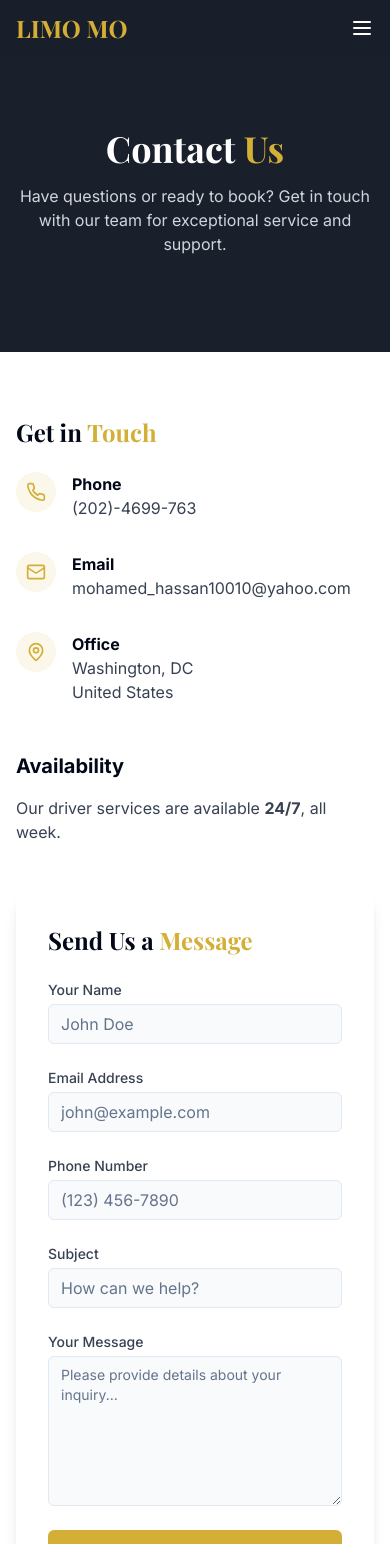
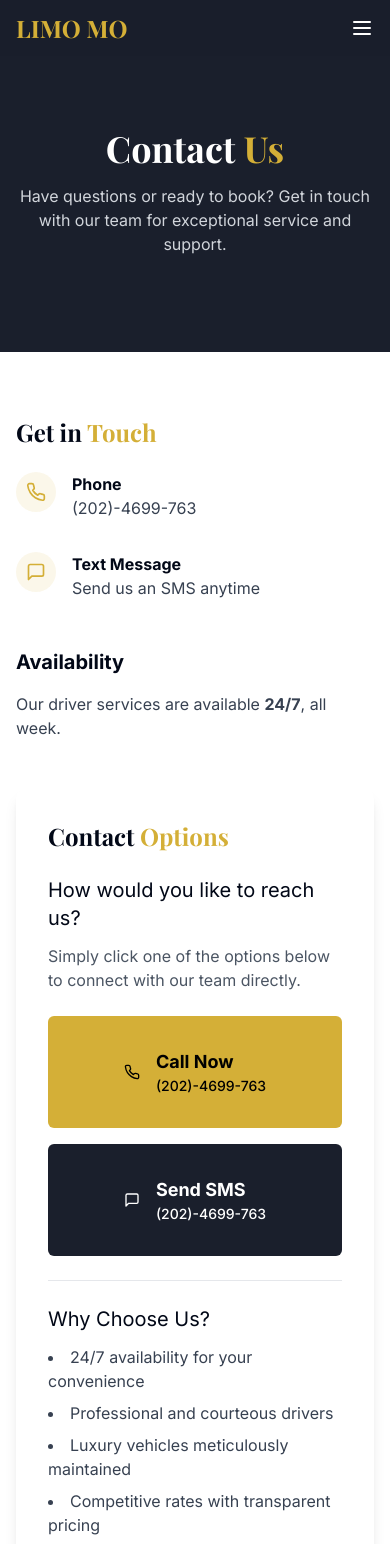
Before and after one commit to AmroAyman99/sleek-wheels-portfolio, a React (Vite) app: page /contact in a window 390 px wide. Shown: the top 1544 px of the page. Built offline with nearby package versions, Linux system fonts and the light colour scheme.

Commit message:
Refactor: Remove email service and use phone/SMS
- Removed email service usage from the contact form.
- Implemented phone/SMS redirection for contact.
- Updated contact form to match booking service behavior.

```diff
--- a/src/pages/Contact.tsx
+++ b/src/pages/Contact.tsx
@@ -1,81 +1,30 @@
+
 import Navbar from "@/components/Navbar";
 import Footer from "@/components/Footer";
 import { Button } from "@/components/ui/button";
-import { Input } from "@/components/ui/input";
-import { Textarea } from "@/components/ui/textarea";
-import { Phone, Mail, MapPin } from 'lucide-react';
-import { useState } from "react";
+import { Phone, MessageSquare } from 'lucide-react';
 import { useToast } from "@/hooks/use-toast";
-import { sendContactEmail } from "@/utils/emailService";
-import { initEmailService } from "@/utils/emailService";
-
-// Initialize email service
-initEmailService();
 
 const Contact = () => {
   const { toast } = useToast();
-  const [formData, setFormData] = useState({
-    name: '',
-    email: '',
-    phone: '',
-    subject: '',
-    message: ''
-  });
-  const [isSubmitting, setIsSubmitting] = useState(false);
+  const phoneNumber = "(202)-4699-763";
 
-  const handleChange = (e: React.ChangeEvent<HTMLInputElement | HTMLTextAreaElement>) => {
-    const { name, value } = e.target;
-    setFormData({
-      ...formData,
-      [name]: value
+  const handleCallClick = () => {
+    window.location.href = `tel:${phoneNumber.replace(/[()-\s]/g, '')}`;
+    toast({
+      title: "Calling",
+      description: `Redirecting to call ${phoneNumber}`,
+      duration: 3000
     });
   };
 
-  const handleSubmit = async (e: React.FormEvent) => {
-    e.preventDefault();
-    setIsSubmitting(true);
-
-    try {
-      console.log('Form submitted', formData);
-
-      // Send the email using our updated email service
-      const result = await sendContactEmail(formData);
-
-      if (result.success) {
-        // Display success toast
-        toast({
-          title: "Message Sent",
-          description: "Thank you for your message. We'll get back to you shortly.",
-          duration: 5000
-        });
-
-        // Reset form
-        setFormData({
-          name: '',
-          email: '',
-          phone: '',
-          subject: '',
-          message: ''
-        });
-      } else {
-        toast({
-          title: "Error",
-          description: result.message || "Something went wrong. Please try again later.",
-          variant: "destructive",
-          duration: 5000
-        });
-      }
-    } catch (error) {
-      console.error('Error sending message:', error);
-      toast({
-        title: "Error",
-        description: "Failed to send your message. Please try again later.",
-        variant: "destructive",
-        duration: 5000
-      });
-    } finally {
-      setIsSubmitting(false);
-    }
+  const handleSmsClick = () => {
+    window.location.href = `sms:${phoneNumber.replace(/[()-\s]/g, '')}`;
+    toast({
+      title: "SMS",
+      description: `Opening SMS to ${phoneNumber}`,
+      duration: 3000
+    });
   };
 
   return (
@@ -111,30 +60,17 @@ const Contact = () => {
                     </div>
                     <div>
                       <h3 className="font-bold">Phone</h3>
-                      <p className="text-gray-700">(202)-4699-763</p>
+                      <p className="text-gray-700">{phoneNumber}</p>
                     </div>
                   </div>
 
                   <div className="flex items-start">
                     <div className="h-10 w-10 rounded-full bg-luxury-primary/10 flex items-center justify-center mr-4">
-                      <Mail className="h-5 w-5 text-luxury-primary" />
+                      <MessageSquare className="h-5 w-5 text-luxury-primary" />
                     </div>
                     <div>
-                      <h3 className="font-bold">Email</h3>
-                      <p className="text-gray-700">mohamed_hassan10010@yahoo.com</p>
-                    </div>
-                  </div>
-
-                  <div className="flex items-start">
-                    <div className="h-10 w-10 rounded-full bg-luxury-primary/10 flex items-center justify-center mr-4">
-                      <MapPin className="h-5 w-5 text-luxury-primary" />
-                    </div>
-                    <div>
-                      <h3 className="font-bold">Office</h3>
-                      <p className="text-gray-700">
-                        Washington, DC<br />
-                        United States
-                      </p>
+                      <h3 className="font-bold">Text Message</h3>
+                      <p className="text-gray-700">Send us an SMS anytime</p>
                     </div>
                   </div>
                 </div>
@@ -151,97 +87,54 @@ const Contact = () => {
             <div className="lg:w-2/3">
               <div className="bg-white p-8 rounded-xl shadow-lg">
                 <h2 className="text-2xl font-serif font-bold mb-6">
-                  Send Us a <span className="gold-text">Message</span>
+                  Contact <span className="gold-text">Options</span>
                 </h2>
 
-                <form onSubmit={handleSubmit}>
-                  <div className="grid grid-cols-1 md:grid-cols-2 gap-6 mb-6">
-                    <div>
-                      <label htmlFor="name" className="block text-sm font-medium text-gray-700 mb-1">
-                        Your Name
-                      </label>
-                      <Input
-                        id="name"
-                        name="name"
-                        value={formData.name}
-                        onChange={handleChange}
-                        placeholder="John Doe"
-                        required
-                        className="w-full"
-                      />
-                    </div>
+                <div className="space-y-6">
+                  <div>
+                    <h3 className="text-xl mb-3">How would you like to reach us?</h3>
+                    <p className="text-gray-600 mb-6">
+                      Simply click one of the options below to connect with our team directly.
+                    </p>
 
-                    <div>
-                      <label htmlFor="email" className="block text-sm font-medium text-gray-700 mb-1">
-                        Email Address
-                      </label>
-                      <Input
-                        type="email"
-                        id="email"
-                        name="email"
-                        value={formData.email}
-                        onChange={handleChange}
-                        placeholder="john@example.com"
-                        required
-                        className="w-full"
-                      />
-                    </div>
+                    <div className="grid grid-cols-1 md:grid-cols-2 gap-4">
+                      <Button
+                        onClick={handleCallClick}
+                        className="bg-luxury-primary hover:bg-luxury-primary/90 text-black py-8 h-auto"
+                        size="lg"
+                      >
+                        <Phone className="mr-2 h-6 w-6" />
+                        <div className="text-left">
+                          <div className="text-lg font-bold">Call Now</div>
+                          <div className="text-sm">{phoneNumber}</div>
+                        </div>
+                      </Button>
 
-                    <div>
-                      <label htmlFor="phone" className="block text-sm font-medium text-gray-700 mb-1">
-                        Phone Number
-                      </label>
-                      <Input
-                        type="tel"
-                        id="phone"
-                        name="phone"
-                        value={formData.phone}
-                        onChange={handleChange}
-                        placeholder="(123) 456-7890"
-                        className="w-full"
-                      />
-                    </div>
-
-                    <div>
-                      <label htmlFor="subject" className="block text-sm font-medium text-gray-700 mb-1">
-                        Subject
-                      </label>
-                      <Input
-                        id="subject"
-                        name="subject"
-                        value={formData.subject}
-                        onChange={handleChange}
-                        placeholder="How can we help?"
-                        required
-                        className="w-full"
-                      />
+                      <Button
+                        onClick={handleSmsClick}
+                        className="bg-luxury-secondary hover:bg-luxury-secondary/90 text-white py-8 h-auto"
+                        size="lg"
+                      >
+                        <MessageSquare className="mr-2 h-6 w-6" />
+                        <div className="text-left">
+                          <div className="text-lg font-bold">Send SMS</div>
+                          <div className="text-sm">{phoneNumber}</div>
+                        </div>
+                      </Button>
                     </div>
                   </div>
 
-                  <div className="mb-6">
-                    <label htmlFor="message" className="block text-sm font-medium text-gray-700 mb-1">
-                      Your Message
-                    </label>
-                    <Textarea
-                      id="message"
-                      name="message"
-                      value={formData.message}
-                      onChange={handleChange}
-                      placeholder="Please provide details about your inquiry..."
-                      required
-                      className="w-full min-h-[150px]"
-                    />
+                  <div className="pt-6 border-t border-gray-200">
+                    <h3 className="text-xl mb-3">Why Choose Us?</h3>
+                    <ul className="space-y-2 list-disc list-inside text-gray-700">
+                      <li>24/7 availability for your convenience</li>
+                      <li>Professional and courteous drivers</li>
+                      <li>Luxury vehicles meticulously maintained</li>
+                      <li>Competitive rates with transparent pricing</li>
+                      <li>Personalized service for all your transportation needs</li>
+                    </ul>
                   </div>
-
-                  <Button
-                    type="submit"
-                    className="bg-luxury-primary hover:bg-luxury-primary/90 text-black w-full md:w-auto"
-                    size="lg"
-                    disabled={isSubmitting}
-                  >
-                    {isSubmitting ? "Sending..." : "Send Message"}
-                  </Button>
-                </form>
+                </div>
               </div>
 
               <div className="mt-12">
```
